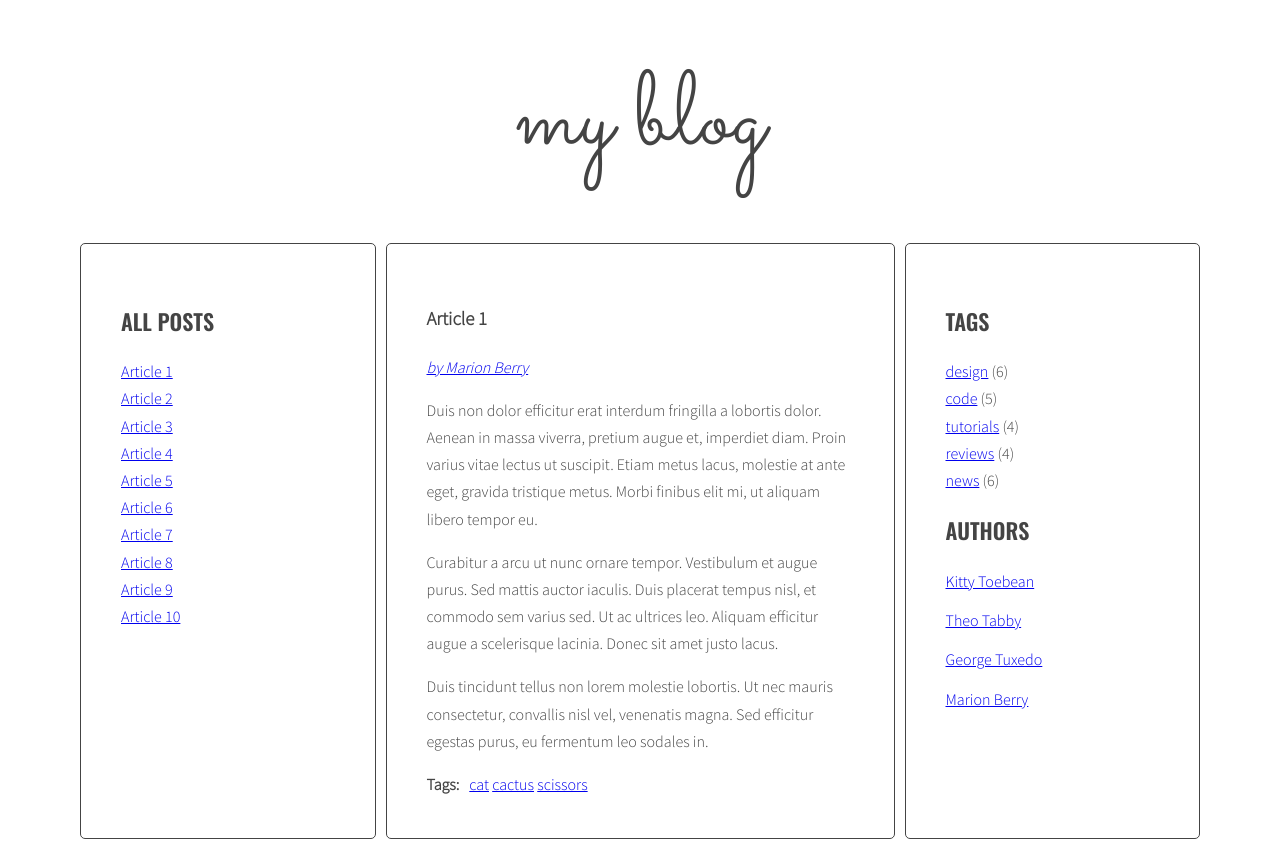
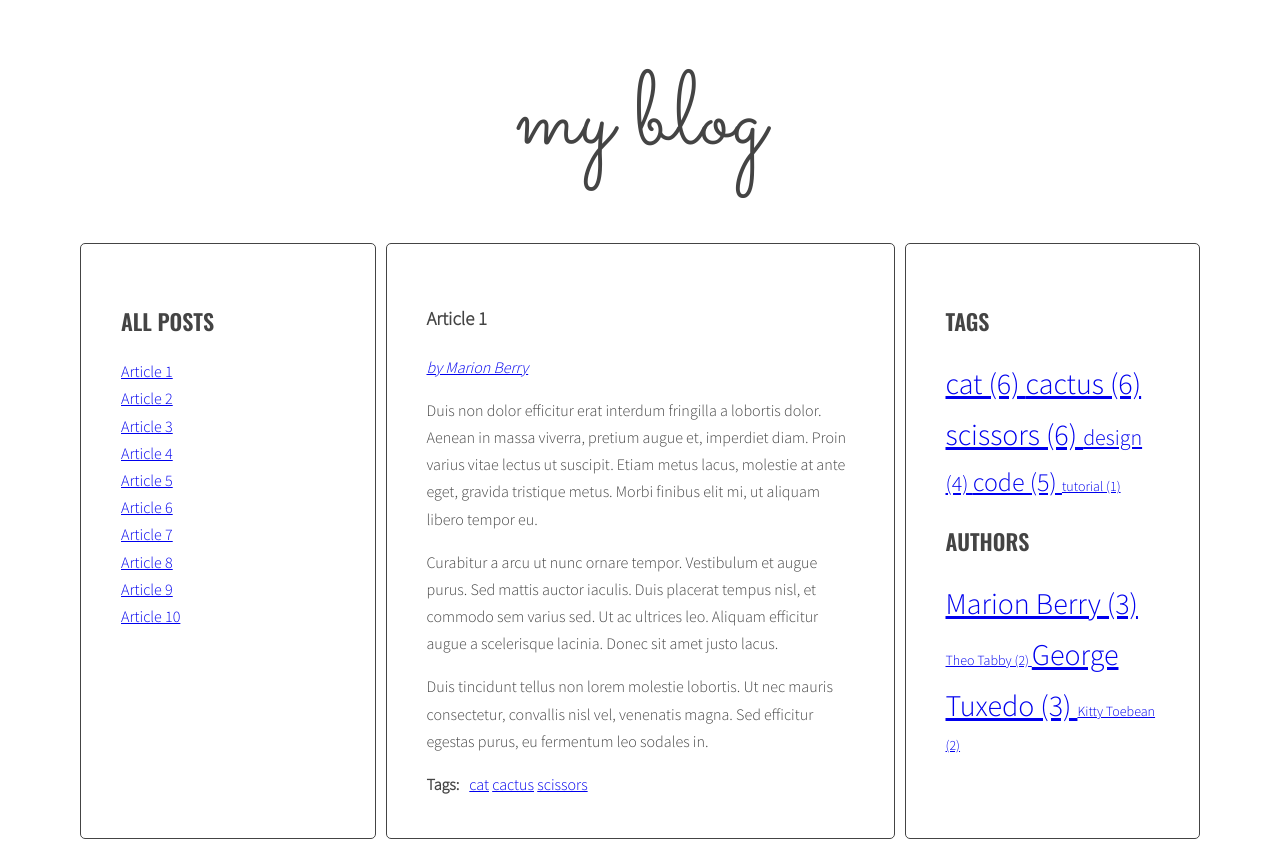
Before and after one commit to Ola214/javascript-blog, a website: page index.html in a window 1280 px wide. Drawn offline with nearby package versions, Linux system fonts and the light colour scheme.

Commit message:
Make Tags and Authors cloud

```diff
--- a/index.html
+++ b/index.html
@@ -121,7 +121,7 @@
                       </ul>
                   </div>
                 </article>
-                <article class="post" id="article-6" data-tags="cactus scissors" data-author="George Tuxedo">
+                <article class="post" id="article-6" data-tags="cactus scissors code" data-author="George Tuxedo">
                   <h3 class="post-title">Article 6</h3>
                   <div class="post-author">
 
@@ -140,7 +140,7 @@
                       </ul>
                   </div>
                 </article>
-                <article class="post" id="article-7" data-tags="scissors" data-author="Kitty Toebean">
+                <article class="post" id="article-7" data-tags="scissors code" data-author="Kitty Toebean">
                   <h3 class="post-title">Article 7</h3>
                   <div class="post-author">
 
@@ -176,7 +176,7 @@
                       </ul>
                   </div>
                 </article>
-                <article class="post" id="article-9" data-tags="cactus" data-author="Marion Berry">
+                <article class="post" id="article-9" data-tags="cactus design" data-author="Marion Berry">
                   <h3 class="post-title">Article 9</h3>
                   <div class="post-author">
 
@@ -195,7 +195,7 @@
                       </ul>
                   </div>
                 </article>
-                <article class="post" id="article-10" data-tags="cat cactus" data-author="George Tuxedo">
+                <article class="post" id="article-10" data-tags="cat cactus design code" data-author="George Tuxedo">
                   <h3 class="post-title">Article 10</h3>
                   <div class="post-author">
 
--- a/js/script.js
+++ b/js/script.js
@@ -1,4 +1,16 @@
 'use strict';
+
+const optArticleSelector = '.post',
+  optTitleSelector = '.post-title',
+  optTitleListSelector = '.titles',
+  optArticleTagsSelector = '.post-tags .list';
+
+const optTagsListSelector = '.tags.list';
+
+const optCloudClassCount = 5,
+  optCloudClassPrefix = 'tag-size-';
+
+
 
 function clearAllActiveClass() {
   /* remove class 'active' from all article links  */
@@ -33,17 +45,15 @@ function clearAllActiveClass() {
 
 }
 
+// functions for tags
+
 function titleClickHandler(event){
   event.preventDefault();
-
-  console.log('Link was clicked!');
-  console.log(event);
 
   const clickedElement = this;
 
 
   /* add class 'active' to the clicked link */
-  console.log('clickedElement:', clickedElement);
   clickedElement.classList.add('active');
 
 
@@ -52,11 +62,9 @@ function titleClickHandler(event){
 
   /* get 'href' attribute from the clicked link */
   const articleSelector = clickedElement.getAttribute('href');
-  console.log('article selector', articleSelector);
 
   /* find the correct article using the selector (value of 'href' attribute) */
   const targetArticle = document.querySelector(`.posts article${articleSelector}`);
-  console.log('targetArticle: ',targetArticle);
 
 
   /* add class 'active' to the correct article */
@@ -65,11 +73,7 @@ function titleClickHandler(event){
 
 
 
-const optArticleSelector = '.post',
-  optTitleSelector = '.post-title',
-  optTitleListSelector = '.titles',
-  // articles = document.querySelectorAll(optArticleSelector),
-  optArticleTagsSelector = '.post-tags .list';
+
 
 function generateTitleLinks(customSelector = ''){
 
@@ -78,10 +82,6 @@ function generateTitleLinks(customSelector = ''){
   titleList.innerHTML = '';
 
   const articles = document.querySelectorAll(optArticleSelector + customSelector);
-
-  console.log('generateTitleLinks.articles', articles);
-  console.log('optArticleSelector + customSelector', optArticleSelector + customSelector);
-  console.log('optTitleListSelector', optTitleListSelector);
 
   let html = '';
   /* for each article */
@@ -102,28 +102,59 @@ function generateTitleLinks(customSelector = ''){
   titleList.innerHTML = html;
 
   const links = document.querySelectorAll('.titles a');
-  console.log(links);
 
   for(let link of links){
     link.addEventListener('click', titleClickHandler);
   }
 }
 
-generateTitleLinks();
 
 
-/* */
+
+
+
+function calculateTagClass(count, params) {
+
+  const normalizedCount = count - params.min;
+  const normalizedMax = params.max - params.min;
+  const percentage = normalizedCount / normalizedMax;
+
+  const classNumber = Math.floor(percentage * (optCloudClassCount - 1) + 1 );
+
+  return optCloudClassPrefix + classNumber;
+}
+
+
+function calculateTagsParams(tags) {
+
+  const params = {
+    max: 0,
+    min: 999999,
+  };
+
+  for(let tag in tags) {
+    params.max = Math.max(tags[tag], params.max);
+    params.min = Math.min(tags[tag], params.min);
+  }
+
+  return params;
+}
+
 
 function generateTags(){
+  /* [NEW] create a new variable allTags with an empty array */
+  let allTags = {};
+
+  /* [NEW] create variable for all links HTML code */
+  let allTagsHTML = '';
+
   /* find all articles */
-  const articles = document.querySelectorAll(optArticleSelector);
+  const articles = document.querySelectorAll(optArticleSelector); //.post
 
   /* START LOOP: for every article: */
-  for(let article of articles){
-    // console.log('generateTags.article', article);
-
+  for(let article of articles) {
     /* find tags wrapper */
-    const tags = article.querySelector(optArticleTagsSelector);
+    const tags = article.querySelector(optArticleTagsSelector); //.post-tags .list
 
     /* make html variable with empty string */
     let html = '';
@@ -138,77 +169,114 @@ function generateTags(){
     for(let tag of articleTagsArray){
 
       /* generate HTML of the link */
-      const linkHTML = '<li><a href="#tag-' + tag + '">' + tag + '</a></li>&nbsp;';
+      const linkHTML = '<li><a href="#tag-' + tag + '">' + tag + '</a></li>';
 
       /* add generated code to html variable */
-      html = html + linkHTML;
+      html = html + linkHTML + '&nbsp;';
 
+      /* [NEW] check if this link is NOT already in allTags */
+      if(!allTags.hasOwnProperty(tag)){
+        /* [NEW] add generated code to allTags array */
+        allTags[tag] = 1;
+      } else {
+        allTags[tag]++;
       }
+
     /* END LOOP: for each tag */
+    }
 
     /* insert HTML of all the links into the tags wrapper */
-    tags.innerHTML = html;
+    tags.innerHTML = html; //do artykułów
 
   /* END LOOP: for every article: */
   }
+
+  const tagsParams = calculateTagsParams(allTags);
+
+  for(let tag in allTags) {
+
+    let sizeClass = calculateTagClass(allTags[tag], tagsParams);
+
+    allTagsHTML += '<li><a class="' + sizeClass + '" href="#tag-' + tag + '">' + tag + ' (' + allTags[tag] + ') ' + '</a></li>';
+
   }
 
-generateTags();
+  /* [NEW] find list of tags in right column */
+  const tagList = document.querySelector(optTagsListSelector); //.tags.list
 
-function generateTags2() {
-  const tags = document.querySelectorAll('.sidebar .tags li a');
+  /* [NEW] add html from allTags to tagList */
+  tagList.innerHTML = allTagsHTML;
 
-  for(let tag of tags) {
-    tag.setAttribute('href', `#tag-${tag.innerHTML}`);
-  }
+
 }
 
-generateTags2();
+
+
 
 function generateAuthors() {
+  /* [NEW] create a new variable allTags with an empty array */
+  let allAuthors = {};
+
+  /* [NEW] create variable for all links HTML code */
+  let allAuthorsHTML = '';
+
   /* find all articles */
-  const articles = document.querySelectorAll(optArticleSelector);
+  const articles = document.querySelectorAll(optArticleSelector); //.post
 
   /* START LOOP: for every article: */
-  for(let article of articles){
-    // console.log('generateTags.article', article);
-
-    /* find authors wrapper */
-    const author = article.querySelector('.post-author');
+  for(let article of articles) {
+    /* find tags wrapper */
+    const author = article.querySelector('.post-author'); //.post-tags .list
 
     /* make html variable with empty string */
     let html = '';
 
-    /* get authors from data-authors attribute */
+    /* get tags from data-tags attribute */
     const articleAuthor = article.getAttribute('data-author');
 
+
+    /* START LOOP: for each tag */
+
     /* generate HTML of the link */
-    const linkHTML = '<a href="#author-' + articleAuthor + '">by ' + articleAuthor + '</a>&nbsp;';
+    const linkHTML = '<a href="#author-' + articleAuthor + '">by ' + articleAuthor + '</a>';
 
     /* add generated code to html variable */
-    html = html + linkHTML;
+    html = html + linkHTML + '&nbsp;';
+
+    /* [NEW] check if this link is NOT already in allTags */
+    if(!allAuthors.hasOwnProperty(articleAuthor)){
+    /* [NEW] add generated code to allTags array */
+      allAuthors[articleAuthor] = 1;
+    } else {
+      allAuthors[articleAuthor]++;
+    }
 
     /* END LOOP: for each tag */
 
+
     /* insert HTML of all the links into the tags wrapper */
-    author.innerHTML = html;
+    author.innerHTML = html; //do artykułów
 
   /* END LOOP: for every article: */
   }
+
+  const authorsParams = calculateTagsParams(allAuthors);
+
+  for(let author in allAuthors) {
+
+    let sizeClass = calculateTagClass(allAuthors[author], authorsParams);
+
+    allAuthorsHTML += '<li><a class="' + sizeClass + '" href="#author-' + author + '">' + author + ' (' + allAuthors[author] + ') ' + '</a></li>';
   }
 
-generateAuthors();
+  /* [NEW] find list of tags in right column */
+  const authorList = document.querySelector('.authors.list'); //.tags.list
 
-function generateAuthors2() {
-  const authors = document.querySelectorAll('.sidebar .authors li a');
+  /* [NEW] add html from allTags to tagList */
+  authorList.innerHTML = allAuthorsHTML;
 
-  for(let author of authors) {
-    author.setAttribute('href', `#author-${author.firstElementChild.innerHTML}`);
+
 }
-}
-
-generateAuthors2();
-
 
 function tagClickHandler(event){
   /* prevent default action for this event */
@@ -259,10 +327,12 @@ function authorClickHandler(event) {
   generateTitleLinks('[data-author="' + author + '"]');
 }
 
+
+
+
 function addClickListenersToTags(){
   /* find all links to tags */
   const links = document.querySelectorAll('.post-tags .list li a');
-  // console.log('addClickListenersToTags.links', links);
 
   /* START LOOP: for each link */
   for(let link of links) {
@@ -280,8 +350,6 @@ function addClickListenersToTags(){
   }
 }
 
-addClickListenersToTags();
-
 
 function addClickListenersToAuthors() {
   const links = document.querySelectorAll('.post-author a');
@@ -297,4 +365,10 @@ function addClickListenersToAuthors() {
   }
 }
 
+
+
+generateTitleLinks();
+generateTags();
+generateAuthors();
+addClickListenersToTags();
 addClickListenersToAuthors();
--- a/sass/style.scss
+++ b/sass/style.scss
@@ -135,3 +135,31 @@ body {
 .post:has(.post-author a.active) {
   display: block;
 }
+
+.list.tags li {
+  display: inline;
+}
+
+.list.authors li {
+  display: inline;
+}
+
+.tag-size-1 {
+  font-size: 14px;
+}
+
+.tag-size-2 {
+  font-size: 18px;
+}
+
+.tag-size-3 {
+  font-size: 22px;
+}
+
+.tag-size-4 {
+  font-size: 26px;
+}
+
+.tag-size-5 {
+  font-size: 30px;
+}
```
Also changed, not shown: css/style.css, 1 other file. Lines whose indentation alone changed are shown as unchanged.
